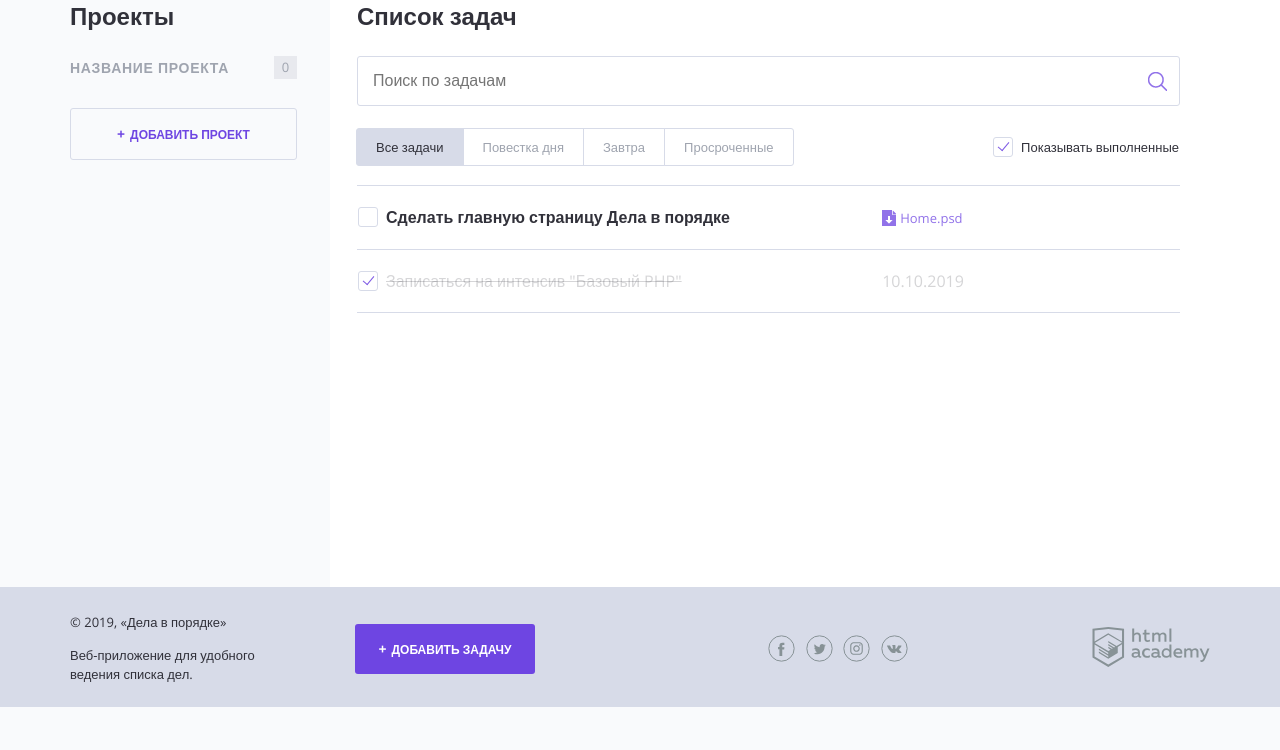
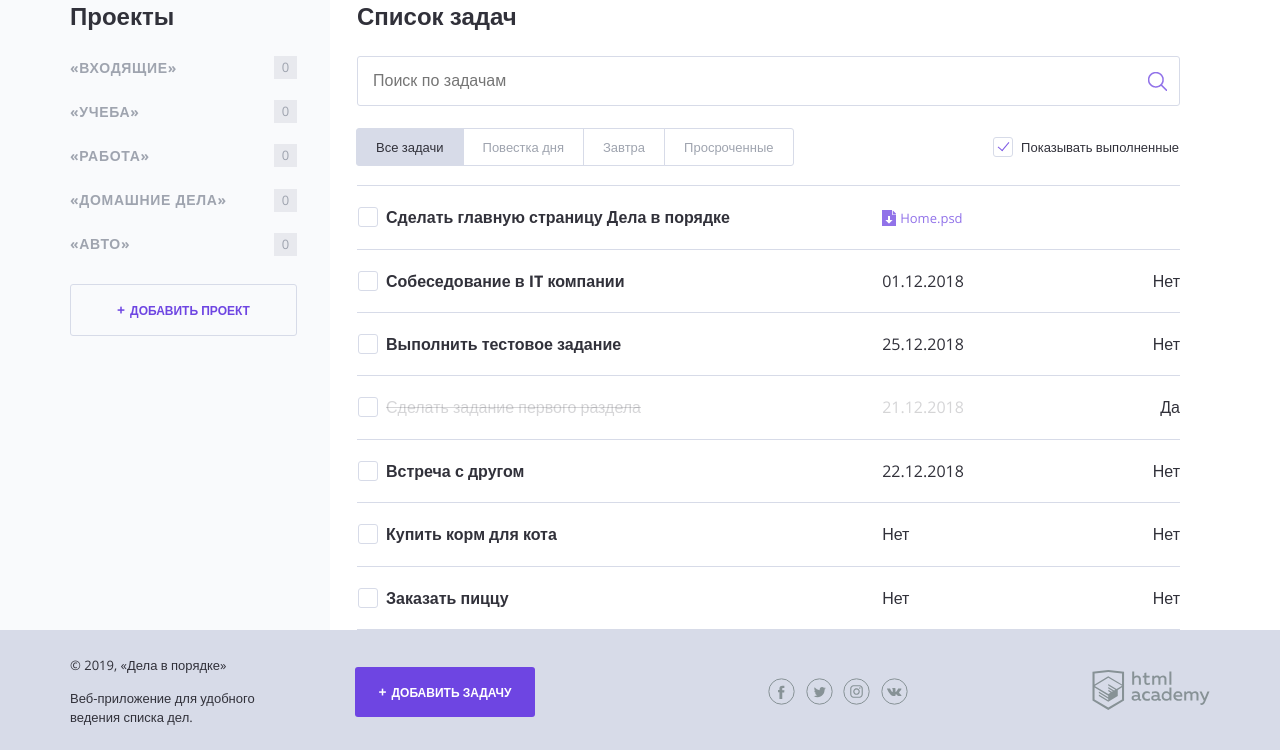
Before and after one commit to 2tankov2/852387-doingsdone-10, a PHP site: page / in a window 1280 px wide. Shown: the part 93-843 px from the top of the page. Before the commit the page ends 800 px from the top, so only its background shows below. Run offline with PHP 8.4, Linux system fonts and the light colour scheme.

Commit message:
add task_list and projects

```diff
--- a/index.php
+++ b/index.php
@@ -1,6 +1,44 @@
 <?php
 // показывать или нет выполненные задачи
 $show_complete_tasks = rand(0, 1);
+$projects = ['«Входящие»', '«Учеба»', '«Работа»', '«Домашние дела»', '«Авто»'];
+$first_task = [
+    'task' => 'Собеседование в IT компании',
+    'completeDate' => '01.12.2018',
+    'category' => 'Работа',
+    'state' => 'Нет'
+];
+$second_task = [
+    'task' => 'Выполнить тестовое задание',
+    'completeDate' => '25.12.2018',
+    'category' => 'Работа',
+    'state' => 'Нет'
+];
+$third_task = [
+    'task' => 'Сделать задание первого раздела',
+    'completeDate' => '21.12.2018',
+    'category' => 'Учеба',
+    'state' => 'Да'
+];
+$fourth_task = [
+    'task' => 'Встреча с другом',
+    'completeDate' => '22.12.2018',
+    'category' => 'Входящие',
+    'state' => 'Нет'
+];
+$fifth_task = [
+    'task' => 'Купить корм для кота',
+    'completeDate' => 'Нет',
+    'category' => 'Домашние дела',
+    'state' => 'Нет'
+];
+$sixth_task = [
+    'task' => 'Заказать пиццу',
+    'completeDate' => 'Нет',
+    'category' => 'Домашние дела',
+    'state' => 'Нет'
+];
+$task_list = [$first_task, $second_task, $third_task, $fourth_task, $fifth_task, $sixth_task];
 ?>
 <!DOCTYPE html>
 <html lang="ru">
@@ -42,10 +80,12 @@ $show_complete_tasks = rand(0, 1);
 
                 <nav class="main-navigation">
                     <ul class="main-navigation__list">
+                        <?php foreach ($projects as $val): ?>
                             <li class="main-navigation__list-item">
-                            <a class="main-navigation__list-item-link" href="#">Название проекта</a>
+                                <a class="main-navigation__list-item-link" href="#"><?=$val; ?></a>
                                 <span class="main-navigation__list-item-count">0</span>
                             </li>
+                        <?php endforeach; ?>
                     </ul>
                 </nav>
 
@@ -92,19 +132,21 @@ $show_complete_tasks = rand(0, 1);
 
                         <td class="task__date"></td>
                     </tr>
+                    <?php foreach ($task_list as $key => $val):?>
                     <!--показывать следующий тег <tr/>, если переменная $show_complete_tasks равна единице-->
-                    <?php if ($show_complete_tasks === 1): ?>
-                    <tr class="tasks__item task task--completed">
+                    <?php if (($show_complete_tasks === 1) or ($show_complete_tasks === 0 and $val['state'] === 'Нет')): ?>
+                        <tr class="tasks__item task <?=$val['state'] === 'Да' ? "task--completed" : '';?>">
                             <td class="task__select">
                                 <label class="checkbox task__checkbox">
-                                <input class="checkbox__input visually-hidden" type="checkbox" checked>
-                                <span class="checkbox__text">Записаться на интенсив "Базовый PHP"</span>
+                                    <input class="checkbox__input visually-hidden" type="checkbox">
+                                    <span class="checkbox__text"><?=$val['task']; ?></span>
                                 </label>
                             </td>
-                        <td class="task__date">10.10.2019</td>
-                        <td class="task__controls"></td>
+                            <td class="task__date"><?=$val['completeDate']; ?></td>
+                            <td class="task__controls"><?=$val['state']; ?></td>
                         </tr>
                     <?php endif; ?>
+                    <?php endforeach; ?>
                 </table>
             </main>
         </div>
```
Lines whose indentation alone changed are shown as unchanged.
